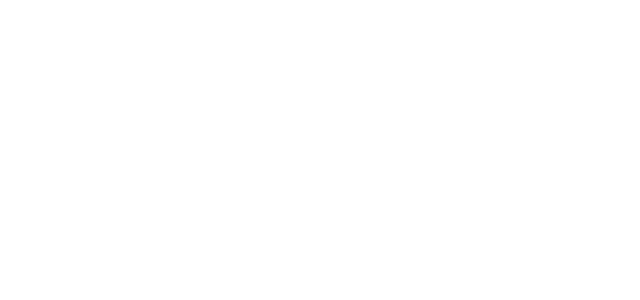
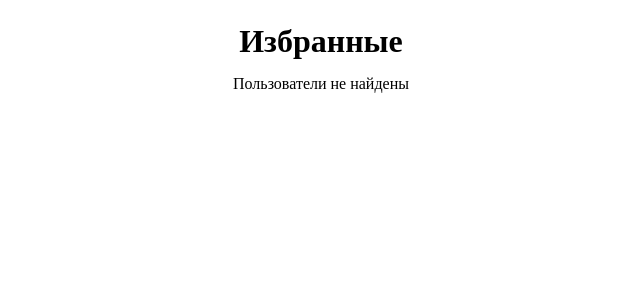
Before and after one commit to Egor-Cherepanov/hackathon-project-2025, a React (Vite) app: page /favorites in a window 1280 px wide. Shown: the top 300 px of the page, without its empty margins (319-959 px from the left). Built offline with nearby package versions, Linux system fonts and the light colour scheme; data requests are answered from the project's data file.

Commit message:
Реализовать логику на странице Избранные

```diff
--- a/package.json
+++ b/package.json
@@ -12,7 +12,8 @@
   "dependencies": {
     "react": "^19.1.0",
     "react-dom": "^19.1.0",
-    "react-router-dom": "^7.5.1"
+    "react-router-dom": "^7.5.1",
+    "styled-components": "^6.1.17"
   },
   "devDependencies": {
     "@eslint/js": "^9.22.0",
--- /dev/null
+++ b/src/api/delete-user-from-favorites.js
@@ -0,0 +1,15 @@
+import { getUsersFromServer } from "./get-users-from-server";
+
+export const deleteUserFromFavorites = (id, setStore) => {
+  fetch(`http://localhost:3000/members/${id}`, {
+    method: "PATCH",
+    headers: {
+      "Content-Type": "application/json;charset=utf-8",
+    },
+    body: JSON.stringify({
+      isFavorite: false,
+    }),
+  });
+
+  getUsersFromServer(setStore);
+};
--- /dev/null
+++ b/src/api/get-users-from-server.js
@@ -0,0 +1,5 @@
+export const getUsersFromServer = (setStore) => {
+  fetch("http://localhost:3000/members")
+    .then((loadedData) => loadedData.json())
+    .then((noteData) => setStore(noteData));
+};
--- /dev/null
+++ b/src/components/Favorite-user-card.jsx
@@ -0,0 +1,54 @@
+import styled from "styled-components"
+
+const FavoriteUserCardContainer = ({ className, photo, firstName, lastName, roles, about, removeUser }) => {
+	const userRoles = roles.join(' ')
+	return (
+		<div className={className}>
+			<img className="user-photo" src={photo} alt="Фото"/>
+			<div className="user-information">
+				<div className="name">{firstName} {lastName}</div>
+				<div className="roles">{userRoles}</div>
+				<div className="about-user">{about}</div>
+			</div>
+			<button onClick={removeUser}>X</button>
+		</div>
+	)
+}
+
+export const FavoriteUserCard = styled(FavoriteUserCardContainer)`
+	display: flex;
+	justify-content: space-between;
+    align-items: center;
+	margin-bottom: 20px;
+	padding: 15px;
+	border: 2px solid black;
+	width: 600px;
+
+	& img {
+		width: 128px;
+    	height: 128px;
+	}
+
+	& .user-information {
+		width: 70%;
+		height: 128px;
+	}
+
+	& .name {
+		margin-bottom: 10px;
+	}
+
+	& .roles {
+		margin-bottom: 10px;
+	}
+
+	& button {
+		height: 30px;
+    	width: 30px;
+		padding: 0;
+
+		&:hover {
+			cursor: pointer;
+		}
+	}
+`
--- a/src/db.json
+++ b/src/db.json
@@ -11,16 +11,32 @@
         "github": "https://github.com/anna",
         "telegram": "https://t.me/anna_dev"
       },
-      "roles": ["Team Lead", "Frontend"],
+      "roles": [
+        "Team Lead",
+        "Frontend"
+      ],
       "skills": [
-        { "name": "HTML", "level": 90, "color": "#e34c26" },
-        { "name": "CSS", "level": 85, "color": "#264de4" },
-        { "name": "React", "level": 75, "color": "#61dafb" }
+        {
+          "name": "HTML",
+          "level": 90,
+          "color": "#e34c26"
+        },
+        {
+          "name": "CSS",
+          "level": 85,
+          "color": "#264de4"
+        },
+        {
+          "name": "React",
+          "level": 75,
+          "color": "#61dafb"
+        }
       ],
       "portfolio": [
         "https://via.placeholder.com/300x200?text=Проект+1",
         "https://via.placeholder.com/300x200?text=Проект+2"
-      ]
+      ],
+      "isFavorite": false
     },
     {
       "id": 2,
@@ -33,16 +49,31 @@
         "github": "https://github.com/dmitry",
         "telegram": "https://t.me/dmitry_code"
       },
-      "roles": ["Backend"],
+      "roles": [
+        "Backend"
+      ],
       "skills": [
-        { "name": "Node.js", "level": 80, "color": "#3c873a" },
-        { "name": "Express", "level": 70, "color": "#000" },
-        { "name": "MongoDB", "level": 75, "color": "#4db33d" }
+        {
+          "name": "Node.js",
+          "level": 80,
+          "color": "#3c873a"
+        },
+        {
+          "name": "Express",
+          "level": 70,
+          "color": "#000"
+        },
+        {
+          "name": "MongoDB",
+          "level": 75,
+          "color": "#4db33d"
+        }
       ],
       "portfolio": [
         "https://via.placeholder.com/300x200?text=API+проект",
         "https://via.placeholder.com/300x200?text=Сервер+Node"
-      ]
+      ],
+      "isFavorite": false
     },
     {
       "id": 3,
@@ -55,15 +86,26 @@
         "dribbble": "https://dribbble.com/katya",
         "telegram": "https://t.me/katya_ui"
       },
-      "roles": ["Designer"],
+      "roles": [
+        "Designer"
+      ],
       "skills": [
-        { "name": "Figma", "level": 95, "color": "#a259ff" },
-        { "name": "Adobe XD", "level": 70, "color": "#ff61f6" }
+        {
+          "name": "Figma",
+          "level": 95,
+          "color": "#a259ff"
+        },
+        {
+          "name": "Adobe XD",
+          "level": 70,
+          "color": "#ff61f6"
+        }
       ],
       "portfolio": [
         "https://via.placeholder.com/300x200?text=UI+макет+1",
         "https://via.placeholder.com/300x200?text=UX+Flow"
-      ]
+      ],
+      "isFavorite": false
     }
   ]
 }
--- a/src/pages/Favorites.jsx
+++ b/src/pages/Favorites.jsx
@@ -1,7 +1,70 @@
-export const Favorites = () => {
+import { useContext, useLayoutEffect, useState } from "react"
+import { AppContext } from "../context"
+import { FavoriteUserCard } from "../components/Favorite-user-card"
+import { useRequestGet } from "../components/UseRequestGet"
+import { deleteUserFromFavorites } from "../api/delete-user-from-favorites"
+import styled from "styled-components"
+
+const FavoritesContainer = ({ className }) => {
+	const { isLoading } = useRequestGet()
+	const { store, setStore } = useContext(AppContext)
+
+	const [users, setUsers] = useState([])
+	const favoriteUsers = store.filter((user) => user.isFavorite === true);
+
+	useLayoutEffect(() => {
+		setUsers(favoriteUsers)
+	}, [store])
+
+
+	const removeUser = (userId) => {
+		deleteUserFromFavorites(userId, setStore)
+	}
+
     return (
-        <div>
-            <div></div>
+        <div className={className}>
+            <h1 className="header">Избранные</h1>
+			{ isLoading
+			?	<div className="loader"></div>
+			:   users.length === 0
+					? <div className="no-users-found">Пользователи не найдены</div>
+					: favoriteUsers.map(({ id, firstName, lastName, photo, roles, about}) => (
+						<FavoriteUserCard key={id} id={id} firstName={firstName} lastName={lastName} photo={photo} roles={roles} about={about} removeUser={() => removeUser(id, setStore)} />
+					)
+				)
+			}
         </div>
     )
 }
+
+export const Favorites = styled(FavoritesContainer)`
+	display: flex;
+    flex-direction: column;
+	align-items: center;
+
+	& h1 {
+		margin: 15px;
+	}
+
+	& .loader {
+    position: fixed;
+    top: 50%;
+    left: 50%;
+    transform: translate(-50%, -50%);
+    width: 25px;
+    height: 25px;
+    border: 5px solid rgb(59, 53, 23);
+    border-radius: 50%;
+    border-left-color: transparent;
+    animation: loader 1s infinite;
+	}
+
+	@keyframes loader {
+		0% {
+			transform: rotate(0deg);
+		}
+		100% {
+			transform: rotate(360deg);
+		}
+	}
+`
```
Also changed, not shown: src/api/index.js (added), 1 other file (tests, documents, lock files or other folders).
